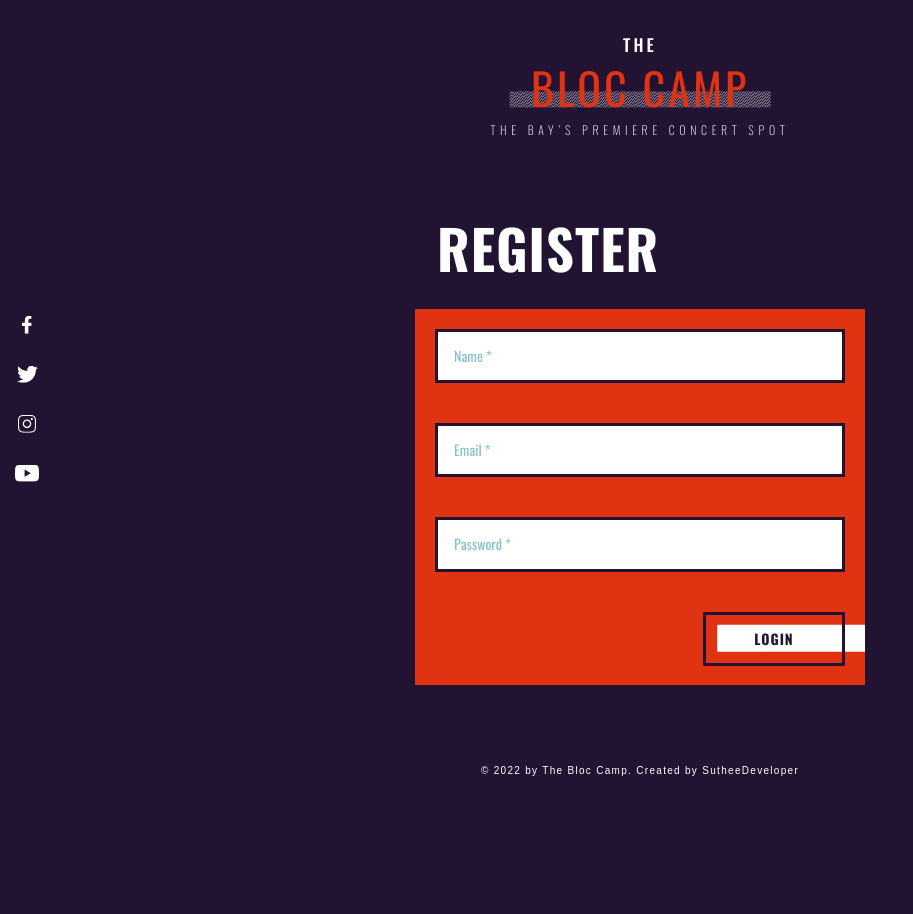
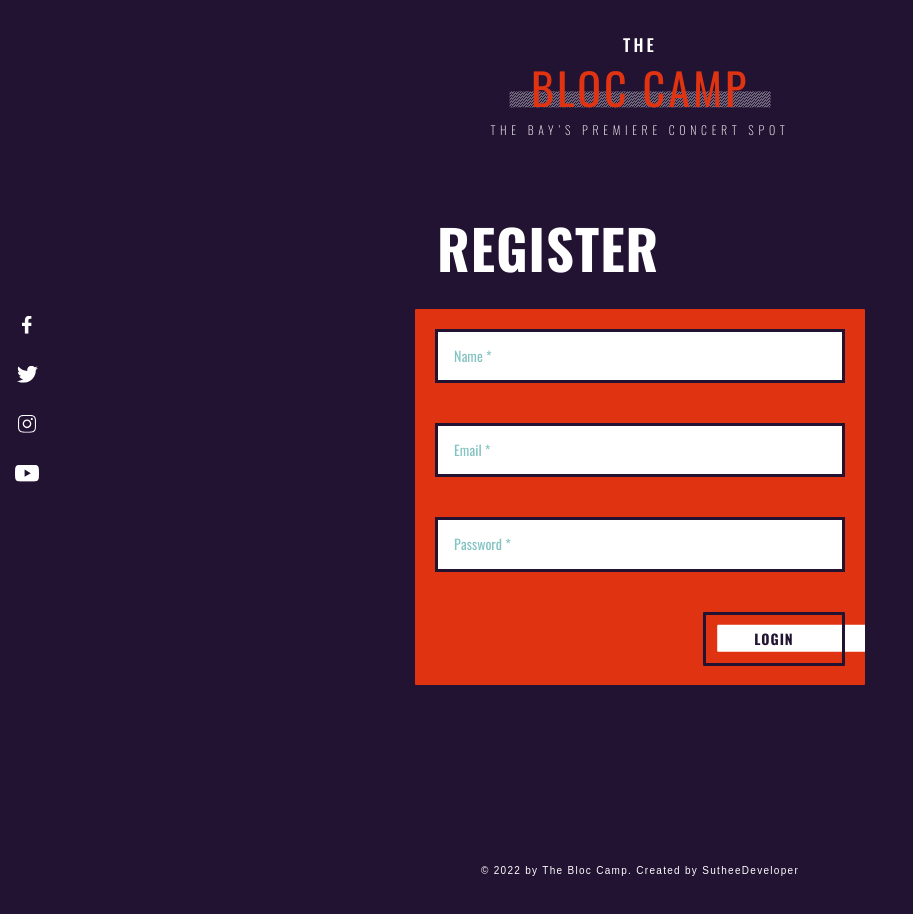
Before and after one commit to SutheeDev/The-Bloc-Camp, a React (Create React App) app in the folder client/: page /register in a window 1280 px wide. Shown: the top 914 px of the page, without its empty margins (0-913 px from the left). Before the commit the page ends 826 px from the top, so only its background shows below. Built offline with nearby package versions, Linux system fonts and the light colour scheme.

Commit message:
fix footer position in register page

```diff
--- a/client/src/pages/Register.js
+++ b/client/src/pages/Register.js
@@ -104,6 +104,12 @@ const Wrapper = styled.main`
     z-index: 1;
   }
   /* ------------------- */
+  /* Footer */
+  /* ------------------- */
+  Footer {
+    margin-top: 100px;
+  }
+  /* ------------------- */
   /* Form */
   /* ------------------- */
   .name,
```
